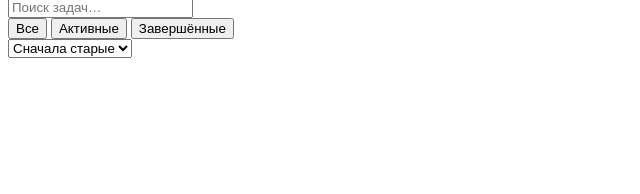
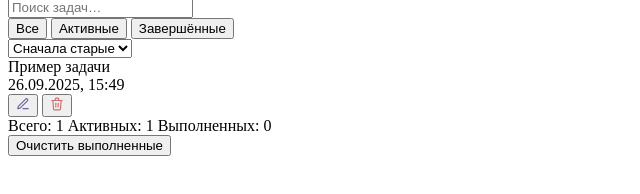
Before and after one commit to ViktoryBaza/tasklite, a plain HTML site: page index.html in a window 1280 px wide. Shown: the part 148-342 px from the top of the page, without its empty margins (0-640 px from the left). Drawn offline with Linux system fonts and the light colour scheme.

Commit message:
feat(todo): добавить нижнюю панель со счётчиками и очисткой

```diff
--- a/index.html
+++ b/index.html
@@ -41,7 +41,67 @@
           <option>Сначала новые</option>
         </select>
       </div>
+      <div class="task">
+        <div class="task__content">
+          <div class="task__title">Пример задачи</div>
+          <div class="task__meta">26.09.2025, 15:49</div>
+        </div>
+        <div class="task__actions">
+          <button class="task__action task__action--edit">
+            <svg
+              class="task__icon"
+              viewBox="0 0 24 24"
+              width="14"
+              height="14"
+              fill="none"
+              stroke="#6f64a3"
+              stroke-width="2"
+              stroke-linecap="round"
+              stroke-linejoin="round"
+            >
+              <path d="M12 20h9" />
+              <path
+                d="M16.5 3.5a2.121 2.121 0 0 1 3 3L7 19l-4 1 1-4L16.5 3.5z"
+              />
+            </svg>
+          </button>
+          <button class="task__action task__action--delete">
+            <svg
+              class="task__icon"
+              viewBox="0 0 24 24"
+              width="14 "
+              height="14"
+              fill="none"
+              stroke="#cb6e6e"
+              stroke-width="2"
+              stroke-linecap="round"
+              stroke-linejoin="round"
+            >
+              <polyline points="3 6 5 6 21 6" />
+              <path d="M19 6l-1 14a2 2 0 0 1-2 2H8a2 2 0 0 1-2-2L5 6" />
+              <path d="M10 11v6" />
+              <path d="M14 11v6" />
+              <path d="M9 6V4a2 2 0 0 1 2-2h2a2 2 0 0 1 2 2v2" />
+            </svg>
+          </button>
+        </div>
+      </div>
     </main>
+    <footer>
+      <div class="footer-controls">
+        <div class="footer-controls__counters">
+          <span>Всего: 1</span>
+          <span>Активных: 1</span>
+          <span>Выполненных: 0</span>
+        </div>
+        <button
+          class="button button--clear footer-controls__clear"
+          type="button"
+        >
+          Очистить выполненные
+        </button>
+      </div>
+    </footer>
     <script src="script.js"></script>
   </body>
 </html>
```
